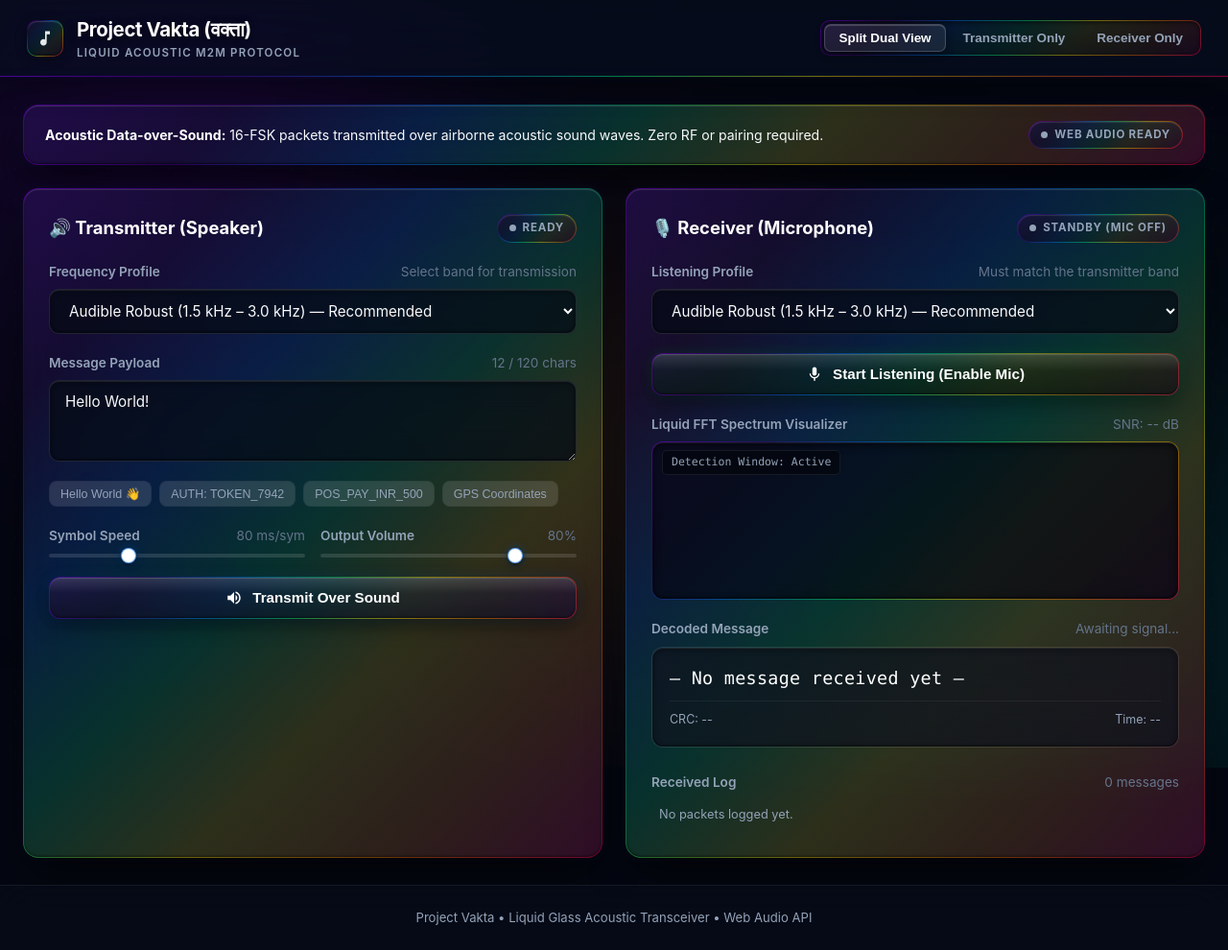
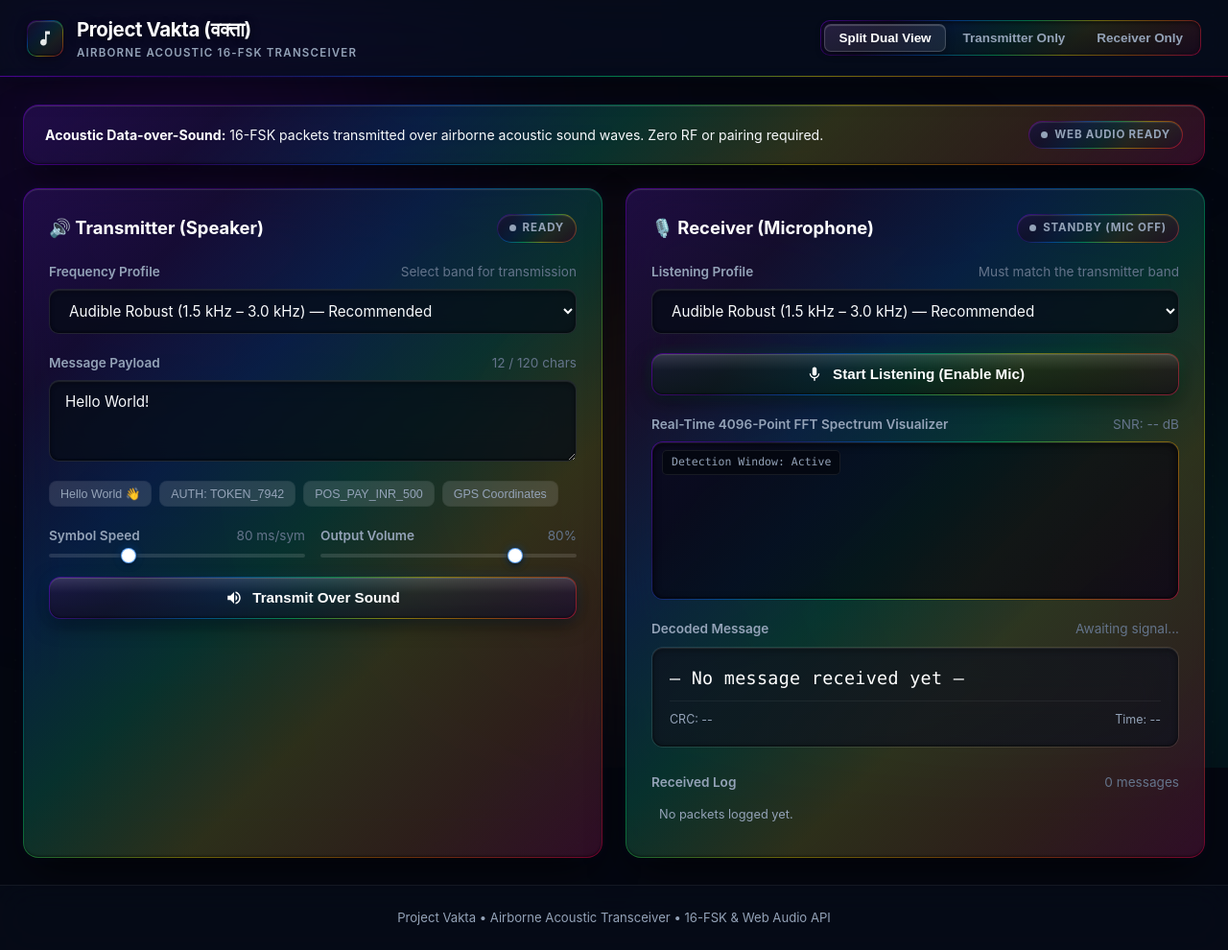
Before and after one commit to nakulkundra/Project-Vakta, a plain HTML site: page android/app/src/main/assets/index.html in a window 1280 px wide. Shown: the whole page at 96% size. Drawn offline with Linux system fonts and the light colour scheme.

Commit message:
docs: Add rigorous mathematical and PHY specifications; remove all non-technical theme references

```diff
--- a/android/app/src/main/assets/app.js
+++ b/android/app/src/main/assets/app.js
@@ -313,13 +313,13 @@ document.addEventListener('DOMContentLoaded', () => {
     canvasCtx.fillRect(0, 0, spectrumCanvas.width, spectrumCanvas.height);
   }
 
-  // --- Live Spectrum & Band Highlight Visualizer (Liquid Glass Spectrum) ---
+  // --- Live Spectrum & Band Highlight Visualizer (Continuous 4096-FFT) ---
   function renderSpectrum(audioInfo) {
     const { frequencyData, noiseFloor, analyser, sampleRate, profile, state } = audioInfo;
     const width = spectrumCanvas.width;
     const height = spectrumCanvas.height;
 
-    // Dark liquid glass base
+    // Dark canvas background buffer
     canvasCtx.fillStyle = 'rgba(5, 9, 20, 0.95)';
     canvasCtx.fillRect(0, 0, width, height);
 
--- a/android/app/src/main/assets/index.html
+++ b/android/app/src/main/assets/index.html
@@ -43,7 +43,7 @@
         rgba(255, 0, 85, 0.5) 100%
       );
 
-      /* Liquid Glass Lighting & Specular Effects */
+      /* Translucent Lighting & Specular Effects */
       --glass-specular: inset 0 1px 1px 0 rgba(255, 255, 255, 0.16), inset 0 -1px 2px 0 rgba(0, 0, 0, 0.5);
       --glass-shadow: 0 18px 45px -10px rgba(0, 0, 0, 0.8), 0 0 16px rgba(0, 112, 243, 0.06);
       --glass-shadow-hover: 0 22px 55px -10px rgba(0, 0, 0, 0.85), 0 0 24px rgba(0, 112, 243, 0.12);
@@ -151,7 +151,7 @@
       opacity: 0.5;
     }
 
-    /* Header - Liquid Glass with Subtle Luminescent Bottom Border */
+    /* Header - Translucent with Subtle Luminescent Bottom Border */
     header {
       position: sticky;
       top: 0;
@@ -223,7 +223,7 @@
       font-weight: 600;
     }
 
-    /* View Switcher Pill - Liquid Glass with Subtle Luminescent Border */
+    /* View Switcher Pill - Translucent with Subtle Luminescent Border */
     .view-selector {
       display: flex;
       background: linear-gradient(rgba(8, 14, 28, 0.75), rgba(6, 11, 24, 0.85)) padding-box,
@@ -274,7 +274,7 @@
       gap: 24px;
     }
 
-    /* Info Bar - Liquid Glass with Subtle Luminescent Border */
+    /* Info Bar - Translucent with Subtle Luminescent Border */
     .info-bar {
       background: linear-gradient(var(--bg-glass-surface), var(--bg-glass-surface)) padding-box,
                   var(--glass-border) border-box;
@@ -309,7 +309,7 @@
       }
     }
 
-    /* Cards - Liquid Glass with Subtle Glowing Luminescent Borders */
+    /* Cards - Translucent with Subtle Glowing Luminescent Borders */
     .card {
       background: linear-gradient(var(--bg-glass-surface), var(--bg-glass-surface)) padding-box,
                   var(--glass-border) border-box;
@@ -437,7 +437,7 @@
       color: #64748b;
     }
 
-    /* Liquid Glass Inputs with Subtle Borders */
+    /* Translucent Inputs with Subtle Borders */
     input[type="text"],
     textarea,
     select {
@@ -533,7 +533,7 @@
       transform: scale(1.15);
     }
 
-    /* Liquid Glass Buttons - Translucent Body with Subtle Luminescent Borders */
+    /* Translucent Buttons - Translucent Body with Subtle Luminescent Borders */
     .btn {
       display: inline-flex;
       align-items: center;
@@ -625,7 +625,7 @@
       transition: width 0.05s linear;
     }
 
-    /* Spectrum Canvas Container - Liquid Glass with Subtle Luminescent Border */
+    /* Spectrum Canvas Container - Translucent with Subtle Luminescent Border */
     .canvas-container {
       position: relative;
       background: linear-gradient(rgba(6, 11, 22, 0.9), rgba(6, 11, 22, 0.9)) padding-box,
@@ -659,7 +659,7 @@
       pointer-events: none;
     }
 
-    /* Received Message Box - Liquid Glass with Subtle Border */
+    /* Received Message Box - Translucent with Subtle Border */
     .message-output {
       background: linear-gradient(rgba(6, 11, 22, 0.75), rgba(6, 11, 22, 0.75)) padding-box,
                   rgba(255, 255, 255, 0.1) border-box;
@@ -771,7 +771,7 @@
       </div>
       <div>
         <div class="brand-title">Project Vakta (वक्ता)</div>
-        <div class="brand-subtitle">Liquid Acoustic M2M Protocol</div>
+        <div class="brand-subtitle">Airborne Acoustic 16-FSK Transceiver</div>
       </div>
     </div>
 
@@ -903,7 +903,7 @@
         <!-- Spectrum Canvas Visualizer -->
         <div class="form-group">
           <label class="form-label">
-            Liquid FFT Spectrum Visualizer
+            Real-Time 4096-Point FFT Spectrum Visualizer
             <span class="hint" id="snrLabel">SNR: -- dB</span>
           </label>
           <div class="canvas-container">
@@ -944,7 +944,7 @@
   </main>
 
   <footer>
-    Project Vakta • Liquid Glass Acoustic Transceiver • Web Audio API
+    Project Vakta • Airborne Acoustic Transceiver • 16-FSK & Web Audio API
   </footer>
 
   <!-- Core Scripts -->
--- a/android/app/src/main/res/values/styles.xml
+++ b/android/app/src/main/res/values/styles.xml
@@ -1,5 +1,5 @@
 <resources>
-    <!-- Dark Mode NoActionBar Theme for Liquid Glass Experience -->
+    <!-- Dark Mode NoActionBar Theme for Fullscreen Transceiver -->
     <style name="Theme.ProjectVakta" parent="Theme.MaterialComponents.DayNight.NoActionBar">
         <item name="android:windowBackground">#040711</item>
         <item name="android:statusBarColor">#040711</item>
--- a/app.js
+++ b/app.js
@@ -313,13 +313,13 @@ document.addEventListener('DOMContentLoaded', () => {
     canvasCtx.fillRect(0, 0, spectrumCanvas.width, spectrumCanvas.height);
   }
 
-  // --- Live Spectrum & Band Highlight Visualizer (Liquid Glass Spectrum) ---
+  // --- Live Spectrum & Band Highlight Visualizer (Continuous 4096-FFT) ---
   function renderSpectrum(audioInfo) {
     const { frequencyData, noiseFloor, analyser, sampleRate, profile, state } = audioInfo;
     const width = spectrumCanvas.width;
     const height = spectrumCanvas.height;
 
-    // Dark liquid glass base
+    // Dark canvas background buffer
     canvasCtx.fillStyle = 'rgba(5, 9, 20, 0.95)';
     canvasCtx.fillRect(0, 0, width, height);
 
```
Also changed, not shown: index.html (+12 -12 lines), android/app/src/main/assets/assets/banner.svg, assets/banner.svg, 2 other files.
